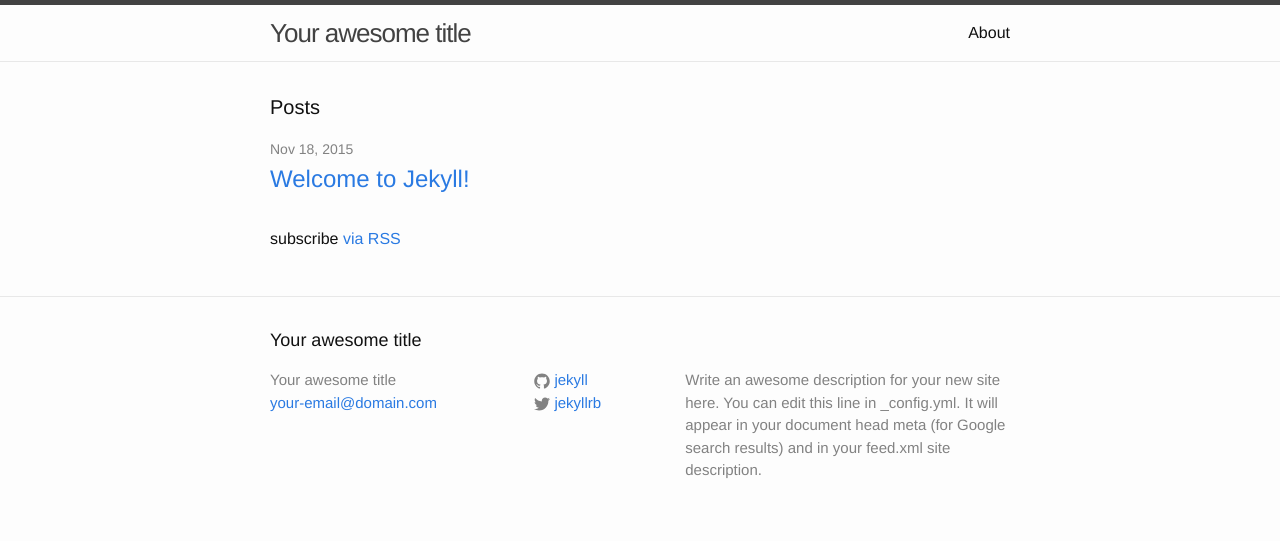
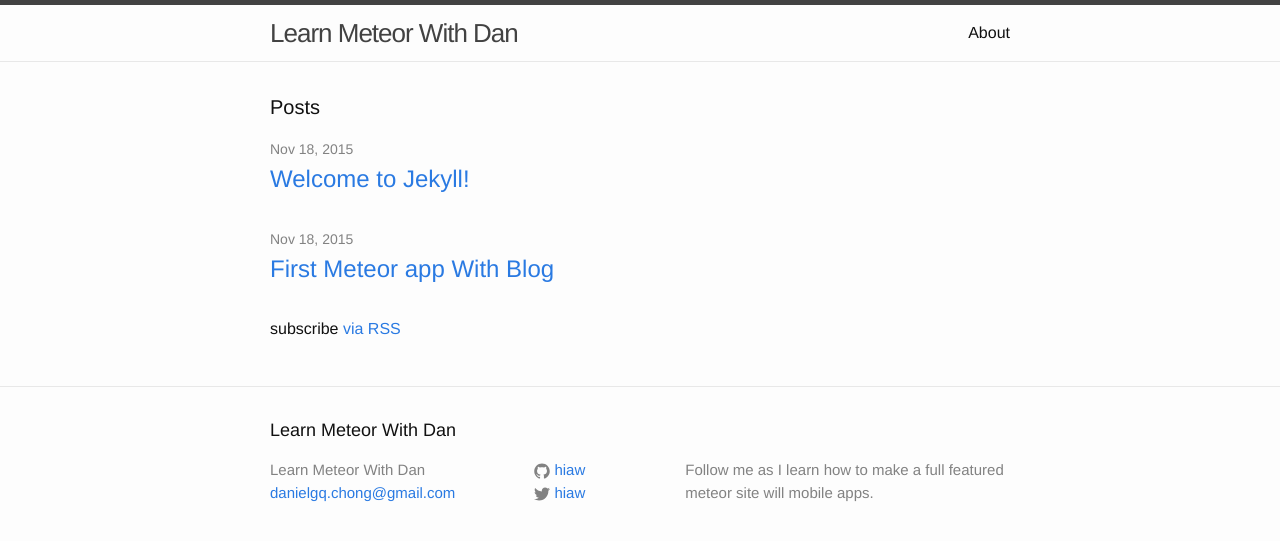
Before and after one commit to hiaw/hiaw.github.io, a Jekyll site: the page built from index.html, in a window 1280 px wide. Shown: the top 541 px of the page. Built offline with Jekyll 4.4.1, drawn with Linux system fonts in a browser that asks for light colours.

Commit message:
First post

```diff
--- /dev/null
+++ b/Gemfile
@@ -0,0 +1,6 @@
+source 'https://rubygems.org'
+
+gem 'jekyll'
+gem 'guard'
+gem 'guard-jekyll-plus'
+gem 'guard-livereload'
--- a/_config.yml
+++ b/_config.yml
@@ -6,16 +6,14 @@
 # 'jekyll serve'. If you change this file, please restart the server process.
 
 # Site settings
-title: Your awesome title
-email: your-email@domain.com
+title: Learn Meteor With Dan
+email: danielgq.chong@gmail.com
 description: > # this means to ignore newlines until "baseurl:"
-  Write an awesome description for your new site here. You can edit this
-  line in _config.yml. It will appear in your document head meta (for
-  Google search results) and in your feed.xml site description.
+  Follow me as I learn how to make a full featured meteor site will mobile apps.
 baseurl: "" # the subpath of your site, e.g. /blog
-url: "http://yourdomain.com" # the base hostname & protocol for your site
-twitter_username: jekyllrb
-github_username:  jekyll
+url: "http://www.stillpig.com" # the base hostname & protocol for your site
+twitter_username: hiaw
+github_username:  hiaw
 
 # Build settings
 markdown: kramdown
--- /dev/null
+++ b/_posts/2015-11-18-first-meteor-app-with-blog.markdown
@@ -0,0 +1,98 @@
+---
+layout: post
+title:  "First Meteor app With Blog"
+date:   2015-11-18 20:51:40 +1300
+categories: jekyll update
+---
+[Meteor][meteor] is a pretty awesome platform for developing web and mobile application. Here's a quick start to have a blog running on Meteor.
+
+***
+
+##PROCEDURE
+
+First install Meteor:
+
+{% highlight bash %}
+curl https://install.meteor.com/ | sh
+{% endhighlight %}
+
+Then open up terminal and create a new project
+
+{% highlight bash %}
+meteor create meteorblog
+cd meteorblog
+meteor add iron:router accounts-ui accounts-password twbs:bootstrap ryw:blog
+meteor
+{% endhighlight %}
+
+Now open up meteorblog.html using your favourite editor and change
+
+{% highlight html %}
+{% raw %}
+<template name="hello">
+  <button>Click Me</button>
+  <p>You've pressed the button {{counter}} times.</p>
+</template>
+{% endraw %}
+{% endhighlight %}
+
+to
+
+{% highlight html %}{% raw %}
+<template name="hello">
+    {{> loginButtons}}
+</template>
+{% endraw %}
+{% endhighlight %}
+
+Now your browser and go to <http://locahost:3000>, click on the "Sign In" button, then the "Create account". Now enter a valid email and password and press enter. You are now logged in if you see the email address you entered in place of "Sign In".
+
+Now go to <http://locahost:3000/admin/blog>. You will be greeted by a rich featured blogging interface to start blogging. Once you have created some blog post, you can navigate to <http://locahost:3000/blog> to view them.
+
+We haven't even touched on the code yet and we have a working blogging system?! Not bad now isn't it?
+
+---
+
+##ANALYSIS
+
+###CREATE
+
+Now let's go back and see step by step what we just did.
+
+curl https://install.meteor.com/ | sh
+This step essentially just install the meteor command line tool which we will use to create and run meteor apps.
+
+`meteor create meteorblog` ask meteor to create a new meteor project call meteorblog. The default example gives you a very simple 3 files structure which includes a html, css and javascript file. You can get meteor to create a project base on other available examples by reading the help menu for meteor create `meteor create --list`.
+
+Another directory that is usually hidden is the .meteor directory. In here are where all the meteor magic happens. It keeps track of all the packages install, version, platform to build and a place to place all the builds. In most cases one do not need to worry about this directory.
+
+###PACKAGES
+
+"meteor add" is the command to add packages to your app. Below are the packages you added and a brief description on what they do.
+
+{% highlight yaml%}
+iron:router         Routing specifically designed for Meteor
+accounts-ui         Simple templates to add login widgets to an app
+accounts-password   Password support for accounts
+ryw:blog            A package that provides a blog at /blog
+twbs:bootstrap      The most popular front-end framework for developing responsive, mobile first projects on the web.
+{% endhighlight %}
+
+All of these (except `ryw:blog`) are almost always seen with typical meteor application. They provide the basic framework to routing, sign in, sign out and front end. ryw:blog is a more specialized package for creating a blog in your app without any code. In fact I am writing using it right now.
+
+###RUNNING
+
+`meteor` is short for `meteor run` on the command line. It will build the app and serve it on <http://locahost:3000>. Noticed that I did not ask you to run the app after changing the code. That's because meteor watches for file change and will rebuild or renew the site when necessary.
+
+###CODING
+
+Note that you took the default example and change one line of code. That line of code is provided by the accounts-ui package which a way to register and login. This was necessary because the blog package needs the user to be logged in to be able to access the admin page for creating the blog posts. Once that's done, everything works.
+
+___
+
+##FINALLY
+This was a very long post for very short procedure but with lots of functionality. I'll dive into much more detail in the next post. Thanks for visiting.
+
+
+
+[meteor]:http://meteor.com
```
Also changed, not shown: 2 other files.
